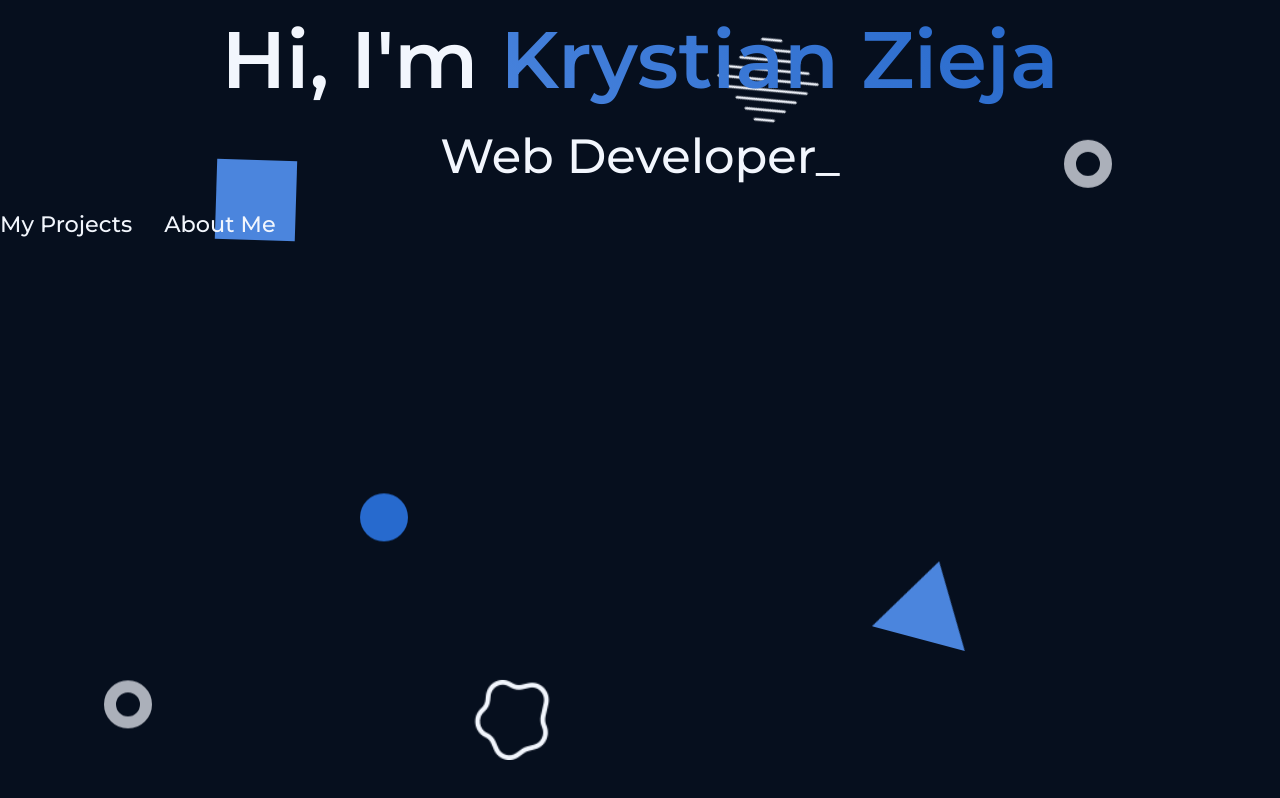
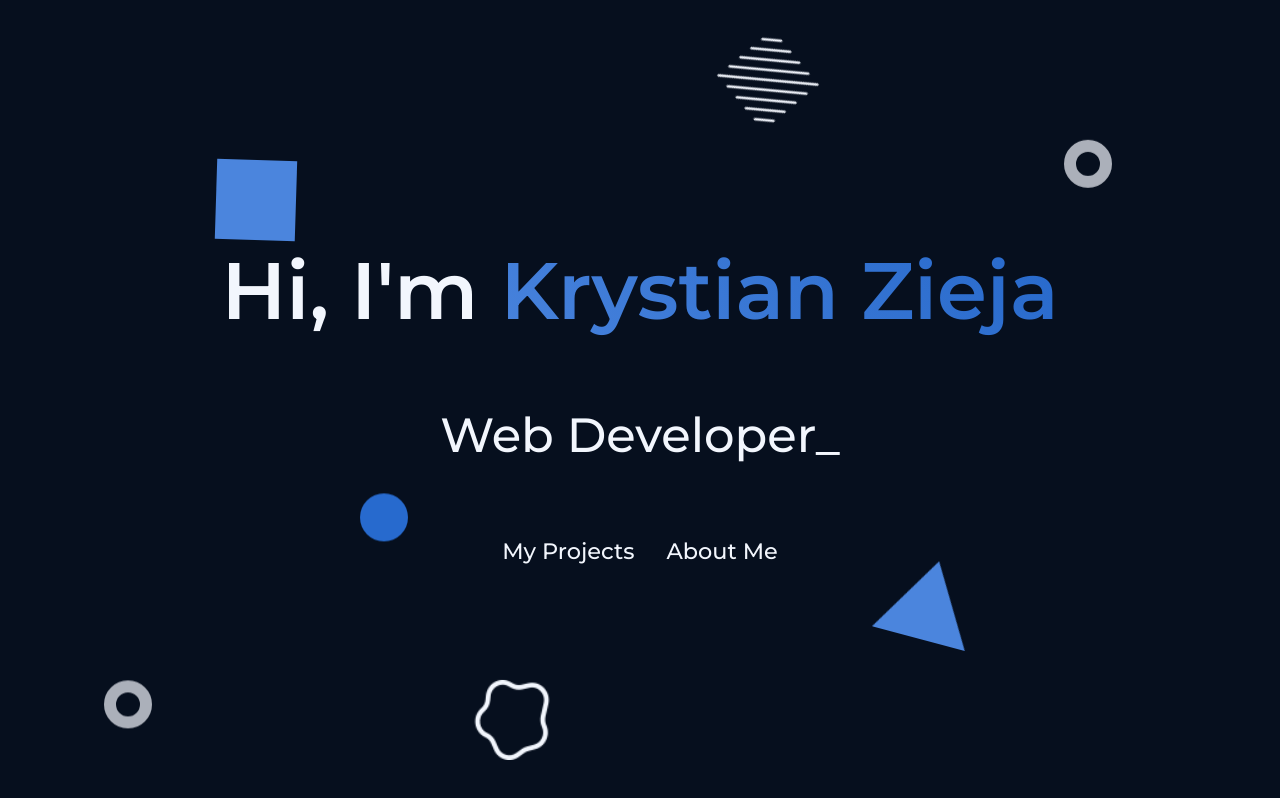
Before and after one commit to krystiano13/portfolio-next, a Next.js app: page / in a window 1280 px wide. Built offline with nearby package versions, Linux system fonts and the light colour scheme.

Commit message:
create positioning styles

```diff
--- a/app/page.js
+++ b/app/page.js
@@ -2,7 +2,7 @@ import {FancyButton} from "@/app/components/FancyButton";
 import './home.css';
 export default function Home() {
     return (
-        <main className="overflow-hidden ">
+        <main className=" overflow-hidden w-[100vw] h-[100vh] flex flex-col items-center justify-center gap-[3rem]">
             <h1 id="homeTitle" className="text-text text-head text-center font-semibold text-[5rem] ">
                 {"Hi, I'm "}
                 <span>
@@ -13,7 +13,7 @@ export default function Home() {
                 Web Developer
                 <label id="underline">_</label>
             </h2>
-            <div className="homeButtons flex gap-[2rem] sm:mb-[15vh]">
+            <div className="homeButtons flex gap-[2rem] mb-[15vh] md:mb-0">
                 <a className="decoration-0" href="/projects">
                     <FancyButton>My Projects</FancyButton>
                 </a>
```
